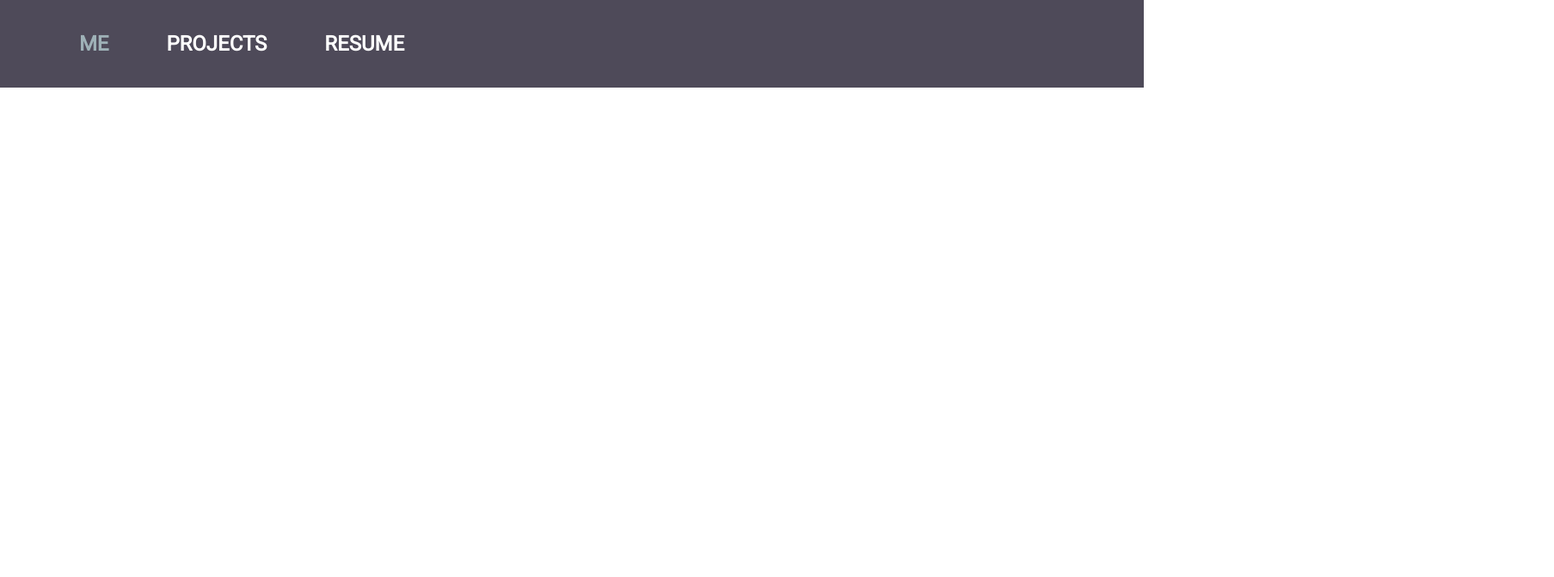
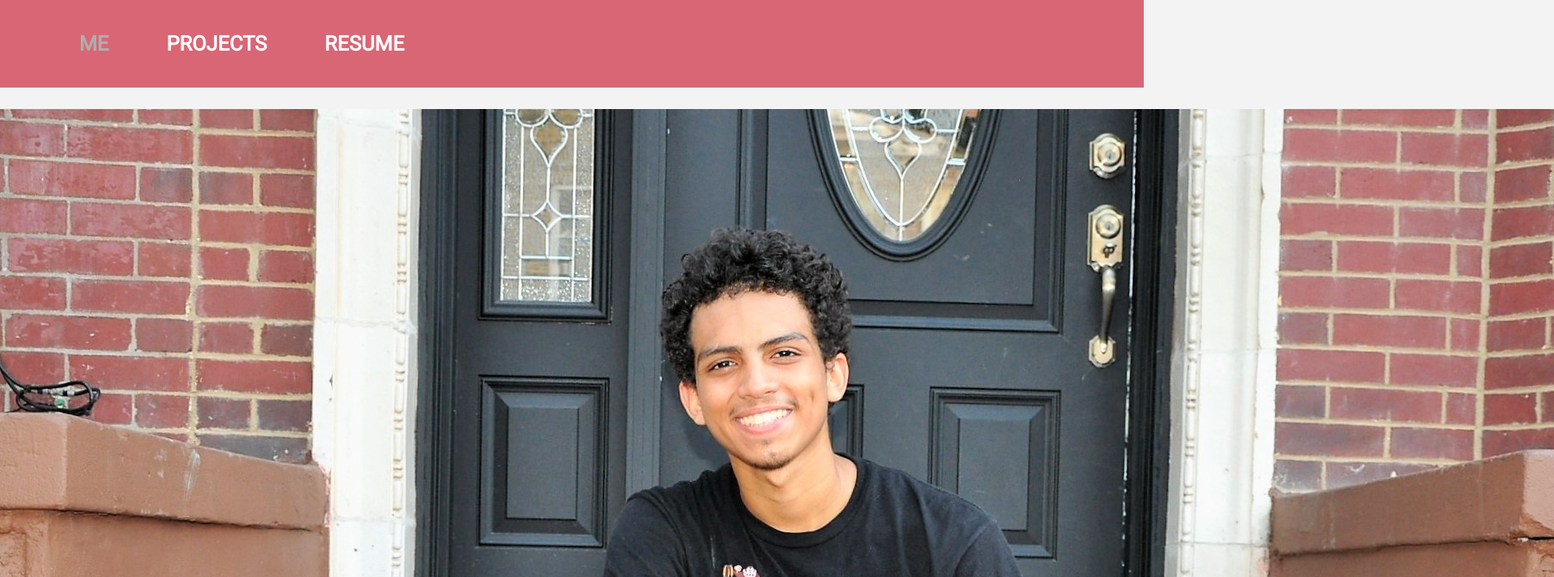
Before and after one commit to IsaiahCollazo99/portfolio-site, a React (Create React App) app in the folder isaiah-collazo/: page / in a window 1280 px wide. Shown: the top 672 px of the page at 86% size, 1807 px wide, since content can reach past the window. Built offline with nearby package versions, Linux system fonts and the light colour scheme.

Commit message:
finish navbar css. Add in image of me

```diff
--- a/isaiah-collazo/src/App.css
+++ b/isaiah-collazo/src/App.css
@@ -1,5 +1,9 @@
 .App {
   font-family: 'Roboto', sans-serif;
+}
+
+body {
+	background-color: #F3F3F3;
 }
 
 
--- a/isaiah-collazo/src/components/home/Home.js
+++ b/isaiah-collazo/src/components/home/Home.js
@@ -1,5 +1,5 @@
 import React from 'react';
-import resume from '../../assets/Resume_Isaiah_Collazo.pdf';
+import isaiah from '../../assets/image_me.jpg';
 
 const Home = () => {
     return (
@@ -9,7 +9,7 @@ const Home = () => {
 
                 </div>
                 <div className="aboutMeRight">
-
+                    <img src={isaiah} alt="isaiah" className="aboutMePic"/>
                 </div>
             </div>
         </div>
--- a/isaiah-collazo/src/css/navBar/navBar.css
+++ b/isaiah-collazo/src/css/navBar/navBar.css
@@ -1,6 +1,6 @@
 .mainNav {
     width: 100%;
-    background-color: #4E4A59;
+    background-color: #D96675;
     padding: 25px;
     font-size: 24px;
     display: flex;
@@ -21,27 +21,26 @@
     color: white;
     text-decoration: none;
     transition: 0.3s ease;
-    background-color: #4E4A59;
-    border-top: 4px solid #4E4A59;
-    border-bottom: 4px solid #4E4A59;
+    background-color: #D96675;
+    border-top: 4px solid #D96675;
+    border-bottom: 4px solid #D96675;
     padding: 10px 0;
 }
 
 .navLink:hover {
-    border-top: 4px solid #ffffff;
     border-bottom: 4px solid #ffffff;
     padding: 6px 0;
-    color: #101A2B
+    color: #8A333B;
 }
 
 .active {
-    color: #9EB1B7;
+    color: #AEAEAE;
 }
 
 .active:hover {
     font-size: 24px;
     text-shadow: none;
-    color: #9EB1B7;
-    border-top: 4px solid #4E4A59;
-    border-bottom: 4px solid #4E4A59;
+    color: #AEAEAE;
+    border-top: 4px solid #D96675;
+    border-bottom: 4px solid #D96675;
 }
```
Also changed, not shown: isaiah-collazo/src/assets/image_me.jpg (added), 1 other file (tests, documents, lock files or other folders).
